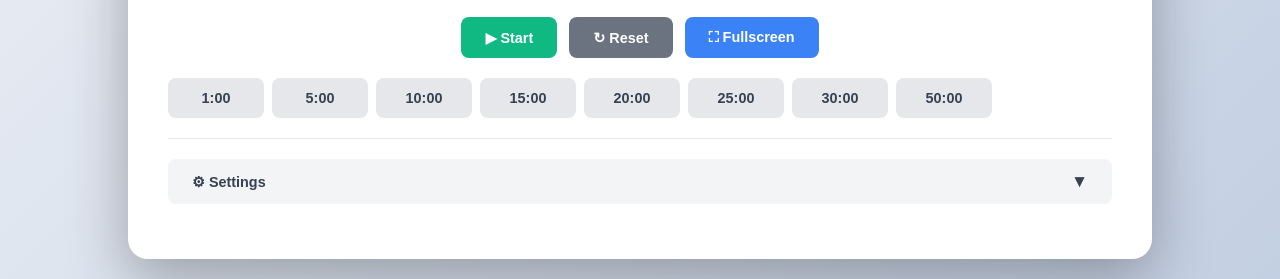
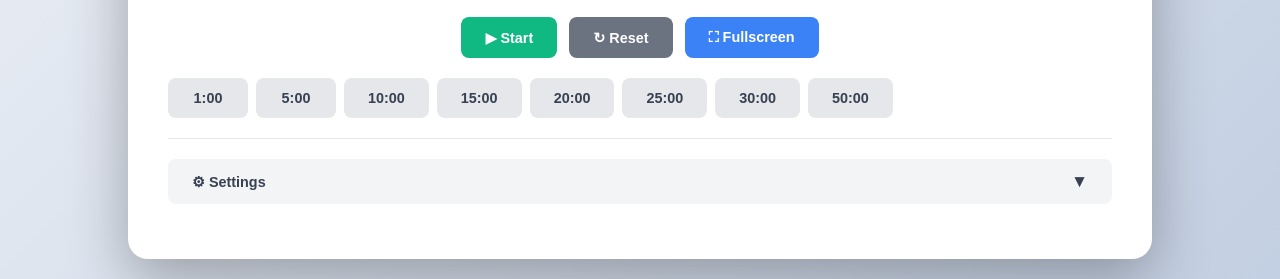
Before and after one commit to nickbrowndev/webtimerapp, a plain HTML site: page index.html in a window 1280 px wide. Shown: the part 740-1019 px from the top of the page. Drawn offline with Linux system fonts and the light colour scheme.

Commit message:
Adjusted time button size

```diff
--- a/index.html
+++ b/index.html
@@ -158,7 +158,7 @@
         .preset-btn {
             background: #e5e7eb;
             color: #374151;
-            flex: 0 0 6rem;
+            flex: 0 0 5rem;
             justify-content: center;
         }
 
```
